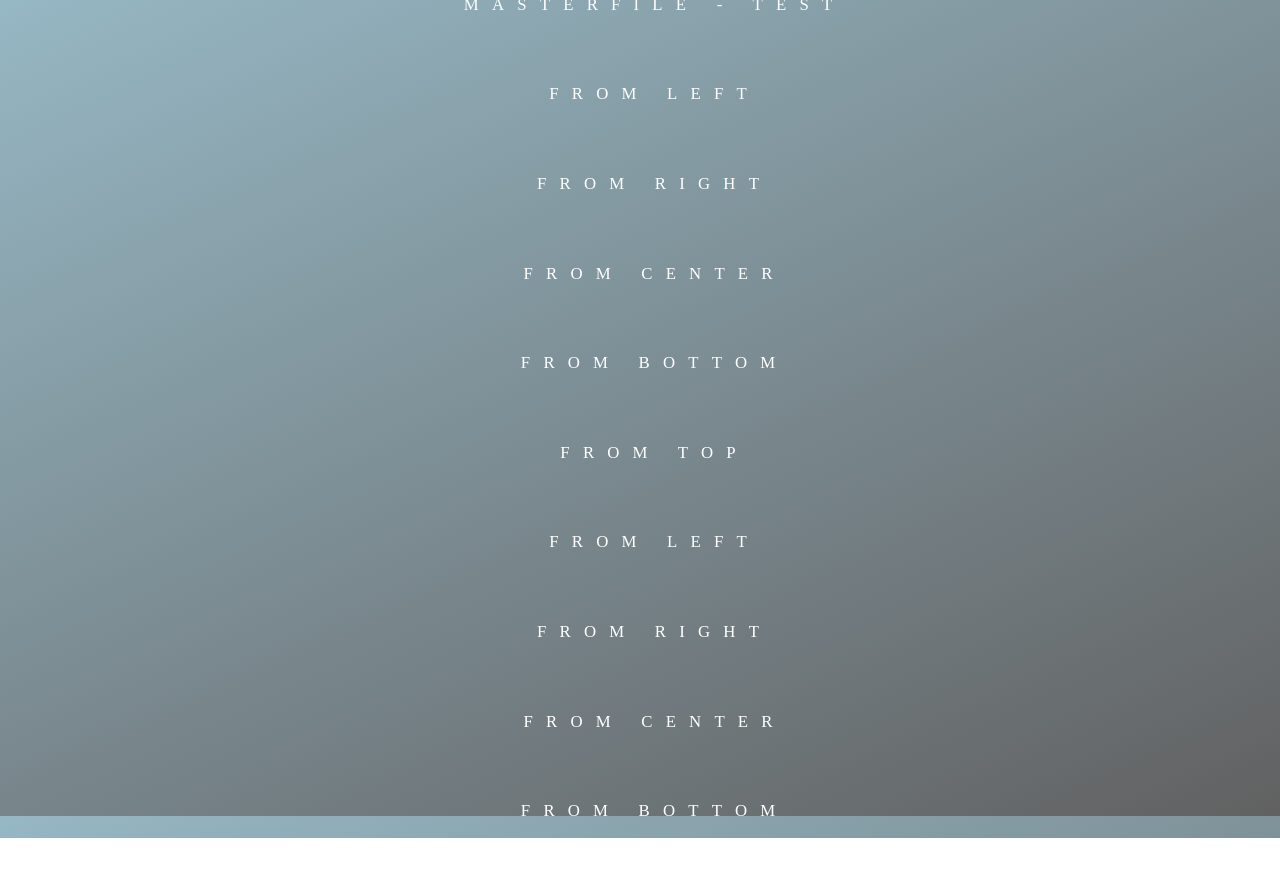
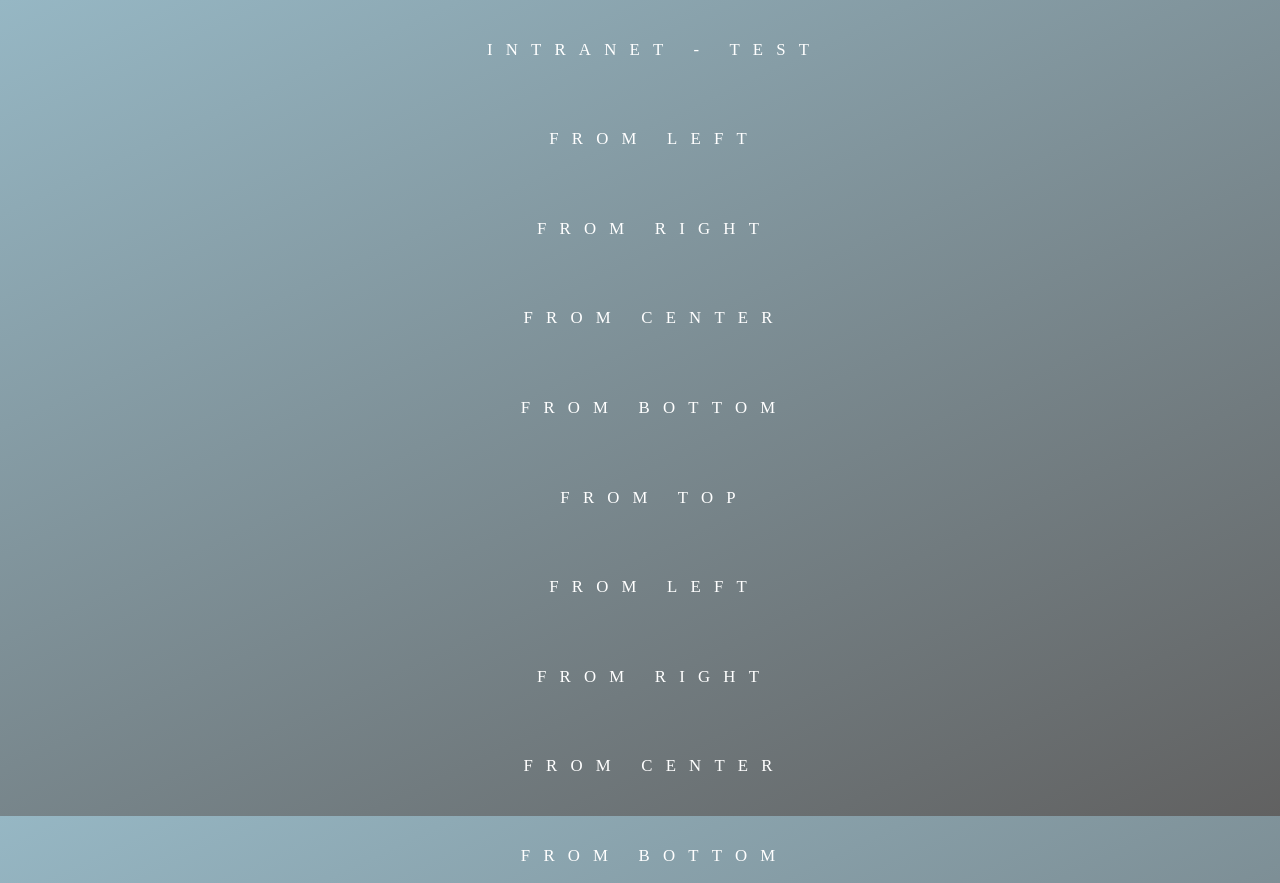
Before and after one commit to DISJuliPerrino/linksDeAplicaciones, a plain HTML site: page index.html in a window 1280 px wide. Before the commit the page ends 838 px from the top, so only its background shows below. Drawn offline with Linux system fonts and the light colour scheme.

Commit message:
Update index.html

```diff
--- a/index.html
+++ b/index.html
@@ -13,6 +13,7 @@
 </head>
 <body>
 <div class="btn from-top" onclick="window.location.href='https://test35.hospitalitaliano.org.ar/masterfile-dominio-view/new/view/index.html';">MASTERFILE - TEST </div>
+<div class="btn from-top" onclick="window.location.href='https://intranet-test.hospitalitaliano.org.ar/principal/inicio.';">INTRANET - TEST </div>
 <div class="btn from-left">From Left</div>
 <div class="btn from-right">From Right</div>
 <div class="btn from-center">From Center</div>
```
